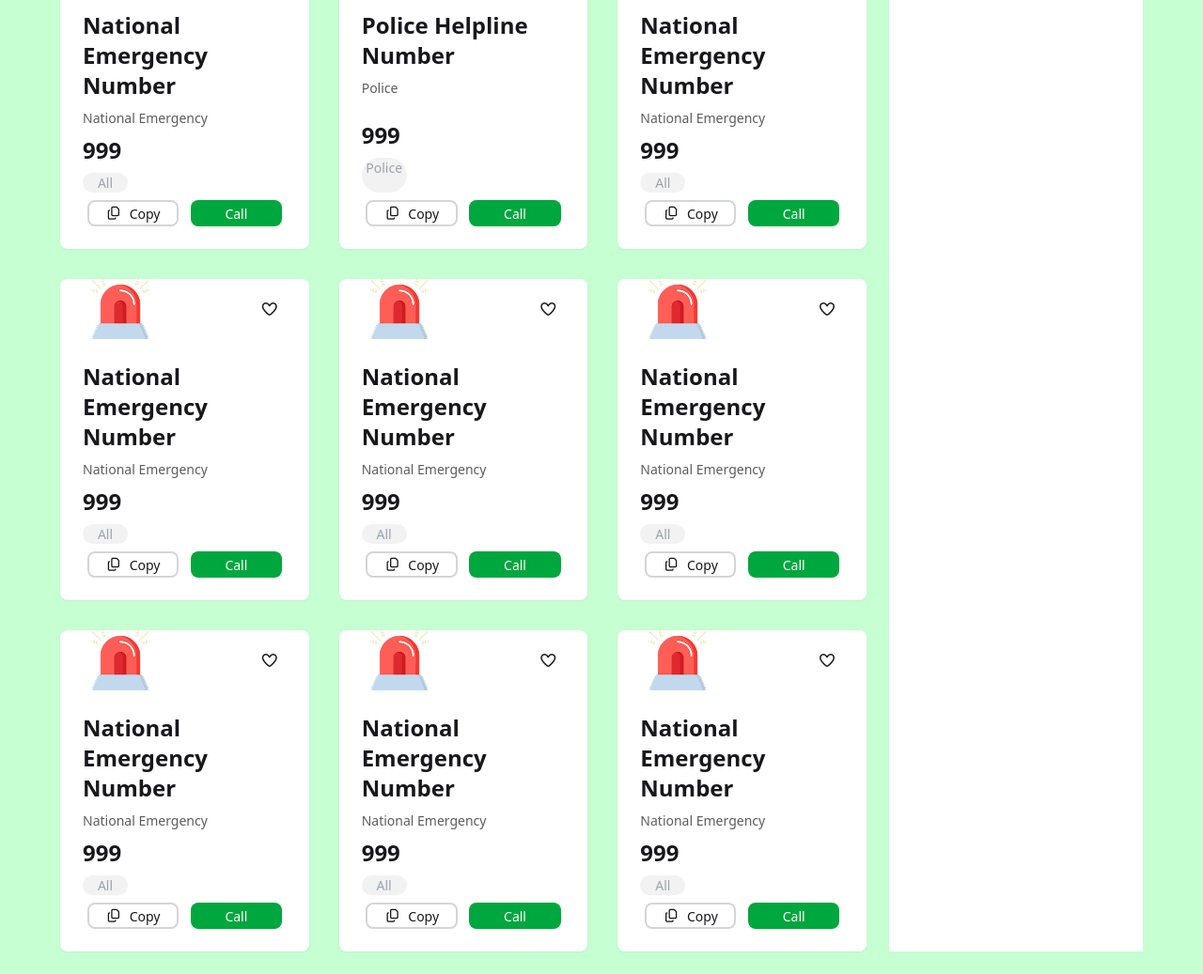
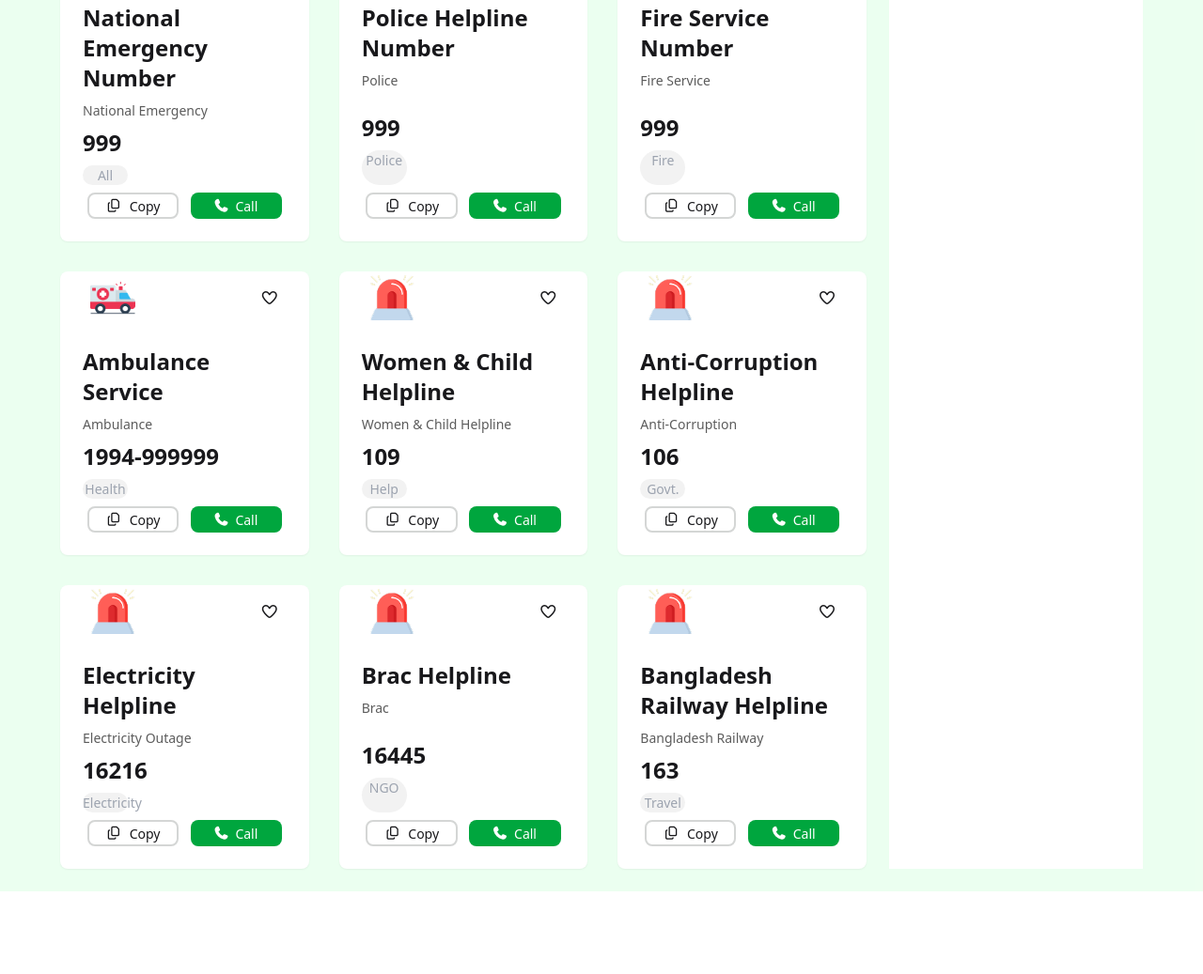
Before and after one commit to prchaity07/assignment-5, a plain HTML site: page index.html in a window 1280 px wide. Shown: the part 381-1418 px from the top of the page at 94% size. After the commit the page ends 1330 px from the top, so only its background shows below. Drawn offline with nearby package versions, Linux system fonts and the light colour scheme.

Commit message:
added some changes in html and css

```diff
--- a/index.html
+++ b/index.html
@@ -51,11 +51,11 @@
     </section>
 
         <!-- Helpline Section  -->
-    <section class=" bg-[#41FF6B]/30 w-12/12  mx-auto grid grid-cols-1   lg:grid-cols-12 gap-6 px-16 py-6 ">
+    <section class=" bg-[#41FF6B]/10 w-12/12  mx-auto grid grid-cols-1   lg:grid-cols-12 gap-6 px-16 py-6 ">
         <div id="card-container" class="order-2 lg:order-1 col-span-12 lg:col-span-9 grid md:grid-cols-2 lg:grid-cols-3 gap-8 ">
                 <div class="card service-card bg-base-100 w-full shadow-sm ">
             <figure class=" flex justify-between items-center gap-6 px-8">
-                <img src="./assets/emergency.png"/>
+                <img class="h-14 py-1" src="./assets/emergency.png"/>
                 <i class="heart-icon fa-regular fa-heart"></i>
             </figure>
             <div class="card-body mt-0 ">
@@ -65,13 +65,13 @@
                 <p class="bg-[#F2F2F2] text-gray-400 rounded-3xl w-12 text-center">All</p>
             <div class="copy-button card-actions justify-evenly">
                 <div class="copy-btn badge badge-outline w-[45%] border-2 border-[#D4D6D5] text-center py-3 "><i class=" fa-regular fa-copy"></i>Copy</div>
-                <div class="call-button badge badge-outline w-[45%] bg-[#00A63E] text-[#FFFFFF] rounded-lg px-[36px] py-[14px]">Call</div>
+                <div class="call-button badge badge-outline w-[45%] bg-[#00A63E] text-[#FFFFFF] rounded-lg px-[36px] py-[14px]"><i class="items-center fa-solid fa-phone"></i>Call</div>
             </div>
         </div>
                 </div>
                 <div class="card service-card bg-base-100 w-full shadow-sm ">
             <figure class=" flex justify-between items-center gap-6 px-8">
-                <img src="./assets/emergency.png"/>
+                <img class="h-14 py-1" src="./assets/police.png"/>
                 <i class="heart-icon fa-regular fa-heart"></i>
             </figure>
             <div class="card-body mt-0 ">
@@ -81,119 +81,119 @@
                 <p class="bg-[#F2F2F2] text-gray-400 rounded-3xl w-12 text-center">Police</p>
             <div class="copy-button card-actions justify-evenly">
                 <div class="copy-btn badge badge-outline w-[45%] border-2 border-[#D4D6D5] text-center py-3 "><i class=" fa-regular fa-copy"></i>Copy</div>
-                <div class="call-button badge badge-outline w-[45%] bg-[#00A63E] text-[#FFFFFF] rounded-lg px-[36px] py-[14px]">Call</div>
+                <div class="call-button badge badge-outline w-[45%] bg-[#00A63E] text-[#FFFFFF] rounded-lg px-[36px] py-[14px]"><i class="items-center fa-solid fa-phone"></i>Call</div>
             </div>
         </div>
                 </div>
                 <div class="card service-card bg-base-100 w-full shadow-sm ">
             <figure class=" flex justify-between items-center gap-6 px-8">
-                <img src="./assets/emergency.png"/>
+                <img class="h-14 py-1" src="./assets/fire-service.png"/>
                 <i class="heart-icon fa-regular fa-heart"></i>
             </figure>
             <div class="card-body mt-0 ">
-                <h2 class="card-title font-bold text-2xl">National Emergency Number</h2>
-                <p class="text-[#5C5C5C] service-name">National Emergency</p>
+                <h2 class="card-title font-bold text-2xl">Fire Service Number</h2>
+                <p class="text-[#5C5C5C] service-name">Fire Service</p>
                 <h2 class="font-bold text-2xl hotline-number">999</h2>
-                <p class="bg-[#F2F2F2] text-gray-400 rounded-3xl w-12 text-center">All</p>
+                <p class="bg-[#F2F2F2] text-gray-400 rounded-3xl w-12 text-center">Fire</p>
             <div class="copy-button card-actions justify-evenly">
                 <div class="copy-btn badge badge-outline w-[45%] border-2 border-[#D4D6D5] text-center py-3 "><i class=" fa-regular fa-copy"></i>Copy</div>
-                <div class="call-button badge badge-outline w-[45%] bg-[#00A63E] text-[#FFFFFF] rounded-lg px-[36px] py-[14px]">Call</div>
+                <div class="call-button badge badge-outline w-[45%] bg-[#00A63E] text-[#FFFFFF] rounded-lg px-[36px] py-[14px]"><i class="items-center fa-solid fa-phone"></i>Call</div>
             </div>
         </div>
                 </div>
                 <div class="card service-card bg-base-100 w-full shadow-sm ">
             <figure class=" flex justify-between items-center gap-6 px-8">
-                <img src="./assets/emergency.png"/>
+                <img class="h-14 py-1" src="./assets/ambulance.png"/>
                 <i class="heart-icon fa-regular fa-heart"></i>
             </figure>
             <div class="card-body mt-0 ">
-                <h2 class="card-title font-bold text-2xl">National Emergency Number</h2>
-                <p class="text-[#5C5C5C] service-name">National Emergency</p>
-                <h2 class="font-bold text-2xl hotline-number">999</h2>
-                <p class="bg-[#F2F2F2] text-gray-400 rounded-3xl w-12 text-center">All</p>
+                <h2 class="card-title font-bold text-2xl">Ambulance Service</h2>
+                <p class="text-[#5C5C5C] service-name">Ambulance</p>
+                <h2 class="font-bold text-2xl hotline-number">1994-999999</h2>
+                <p class="bg-[#F2F2F2] text-gray-400 rounded-3xl w-12 text-center">Health</p>
             <div class="copy-button card-actions justify-evenly">
                 <div class="copy-btn badge badge-outline w-[45%] border-2 border-[#D4D6D5] text-center py-3 "><i class=" fa-regular fa-copy"></i>Copy</div>
-                <div class="call-button badge badge-outline w-[45%] bg-[#00A63E] text-[#FFFFFF] rounded-lg px-[36px] py-[14px]">Call</div>
+                <div class="call-button badge badge-outline w-[45%] bg-[#00A63E] text-[#FFFFFF] rounded-lg px-[36px] py-[14px]"><i class="items-center fa-solid fa-phone"></i>Call</div>
             </div>
         </div>
                 </div>
                 <div class="card service-card bg-base-100 w-full shadow-sm ">
             <figure class=" flex justify-between items-center gap-6 px-8">
-                <img src="./assets/emergency.png"/>
+                <img class="h-14 py-1" src="./assets/emergency.png"/>
                 <i class="heart-icon fa-regular fa-heart"></i>
             </figure>
             <div class="card-body mt-0 ">
-                <h2 class="card-title font-bold text-2xl">National Emergency Number</h2>
-                <p class="text-[#5C5C5C] service-name">National Emergency</p>
-                <h2 class="font-bold text-2xl hotline-number">999</h2>
-                <p class="bg-[#F2F2F2] text-gray-400 rounded-3xl w-12 text-center">All</p>
+                <h2 class="card-title font-bold text-2xl">Women & Child Helpline</h2>
+                <p class="text-[#5C5C5C] service-name">Women & Child Helpline</p>
+                <h2 class="font-bold text-2xl hotline-number">109</h2>
+                <p class="bg-[#F2F2F2] text-gray-400 rounded-3xl w-12 text-center">Help</p>
             <div class="copy-button card-actions justify-evenly">
                 <div class="copy-btn badge badge-outline w-[45%] border-2 border-[#D4D6D5] text-center py-3 "><i class=" fa-regular fa-copy"></i>Copy</div>
-                <div class="call-button badge badge-outline w-[45%] bg-[#00A63E] text-[#FFFFFF] rounded-lg px-[36px] py-[14px]">Call</div>
+                <div class="call-button badge badge-outline w-[45%] bg-[#00A63E] text-[#FFFFFF] rounded-lg px-[36px] py-[14px]"><i class="items-center fa-solid fa-phone"></i>Call</div>
             </div>
         </div>
                 </div>
                 <div class="card service-card bg-base-100 w-full shadow-sm ">
             <figure class=" flex justify-between items-center gap-6 px-8">
-                <img src="./assets/emergency.png"/>
+                <img class="h-14 py-1" src="./assets/emergency.png"/>
                 <i class="heart-icon fa-regular fa-heart"></i>
             </figure>
             <div class="card-body mt-0 ">
-                <h2 class="card-title font-bold text-2xl">National Emergency Number</h2>
-                <p class="text-[#5C5C5C] service-name">National Emergency</p>
-                <h2 class="font-bold text-2xl hotline-number">999</h2>
-                <p class="bg-[#F2F2F2] text-gray-400 rounded-3xl w-12 text-center">All</p>
+                <h2 class="card-title font-bold text-2xl">Anti-Corruption Helpline</h2>
+                <p class="text-[#5C5C5C] service-name">Anti-Corruption</p>
+                <h2 class="font-bold text-2xl hotline-number">106</h2>
+                <p class="bg-[#F2F2F2] text-gray-400 rounded-3xl w-12 text-center">Govt.</p>
             <div class="copy-button card-actions justify-evenly">
                 <div class="copy-btn badge badge-outline w-[45%] border-2 border-[#D4D6D5] text-center py-3 "><i class=" fa-regular fa-copy"></i>Copy</div>
-                <div class="call-button badge badge-outline w-[45%] bg-[#00A63E] text-[#FFFFFF] rounded-lg px-[36px] py-[14px]">Call</div>
+                <div class="call-button badge badge-outline w-[45%] bg-[#00A63E] text-[#FFFFFF] rounded-lg px-[36px] py-[14px]"><i class="items-center fa-solid fa-phone"></i>Call</div>
             </div>
         </div>
                 </div>
                 <div class="card service-card bg-base-100 w-full shadow-sm ">
             <figure class=" flex justify-between items-center gap-6 px-8">
-                <img src="./assets/emergency.png"/>
+                <img class="h-14 py-1" src="./assets/emergency.png"/>
                 <i class="heart-icon fa-regular fa-heart"></i>
             </figure>
             <div class="card-body mt-0 ">
-                <h2 class="card-title font-bold text-2xl">National Emergency Number</h2>
-                <p class="text-[#5C5C5C] service-name">National Emergency</p>
-                <h2 class="font-bold text-2xl hotline-number">999</h2>
-                <p class="bg-[#F2F2F2] text-gray-400 rounded-3xl w-12 text-center">All</p>
+                <h2 class="card-title font-bold text-2xl">Electricity Helpline</h2>
+                <p class="text-[#5C5C5C] service-name">Electricity Outage</p>
+                <h2 class="font-bold text-2xl hotline-number">16216</h2>
+                <p class="bg-[#F2F2F2] text-gray-400 rounded-3xl w-12 text-center">Electricity</p>
             <div class="copy-button card-actions justify-evenly">
                 <div class="copy-btn badge badge-outline w-[45%] border-2 border-[#D4D6D5] text-center py-3 "><i class=" fa-regular fa-copy"></i>Copy</div>
-                <div class="call-button badge badge-outline w-[45%] bg-[#00A63E] text-[#FFFFFF] rounded-lg px-[36px] py-[14px]">Call</div>
+                <div class="call-button badge badge-outline w-[45%] bg-[#00A63E] text-[#FFFFFF] rounded-lg px-[36px] py-[14px]"><i class="items-center fa-solid fa-phone"></i>Call</div>
             </div>
         </div>
                 </div>
                 <div class="card service-card bg-base-100 w-full shadow-sm ">
             <figure class=" flex justify-between items-center gap-6 px-8">
-                <img src="./assets/emergency.png"/>
+                <img class="h-14 py-1" src="./assets/emergency.png"/>
                 <i class="heart-icon fa-regular fa-heart"></i>
             </figure>
             <div class="card-body mt-0 ">
-                <h2 class="card-title font-bold text-2xl">National Emergency Number</h2>
-                <p class="text-[#5C5C5C] service-name">National Emergency</p>
-                <h2 class="font-bold text-2xl hotline-number">999</h2>
-                <p class="bg-[#F2F2F2] text-gray-400 rounded-3xl w-12 text-center">All</p>
+                <h2 class="card-title font-bold text-2xl">Brac Helpline</h2>
+                <p class="text-[#5C5C5C] service-name">Brac</p>
+                <h2 class="font-bold text-2xl hotline-number">16445</h2>
+                <p class="bg-[#F2F2F2] text-gray-400 rounded-3xl w-12 text-center">NGO</p>
             <div class="copy-button card-actions justify-evenly">
                 <div class="copy-btn badge badge-outline w-[45%] border-2 border-[#D4D6D5] text-center py-3 "><i class=" fa-regular fa-copy"></i>Copy</div>
-                <div class="call-button badge badge-outline w-[45%] bg-[#00A63E] text-[#FFFFFF] rounded-lg px-[36px] py-[14px]">Call</div>
+                <div class="call-button badge badge-outline w-[45%] bg-[#00A63E] text-[#FFFFFF] rounded-lg px-[36px] py-[14px]"><i class="items-center fa-solid fa-phone"></i>Call</div>
             </div>
         </div>
                 </div>
                 <div class="card service-card bg-base-100 w-full shadow-sm ">
             <figure class=" flex justify-between items-center gap-6 px-8">
-                <img src="./assets/emergency.png"/>
+                <img class="h-14 py-1" src="./assets/emergency.png"/>
                 <i class="heart-icon fa-regular fa-heart"></i>
             </figure>
             <div class="card-body mt-0 ">
-                <h2 class="card-title font-bold text-2xl">National Emergency Number</h2>
-                <p class="text-[#5C5C5C] service-name">National Emergency</p>
-                <h2 class="font-bold text-2xl hotline-number">999</h2>
-                <p class="bg-[#F2F2F2] text-gray-400 rounded-3xl w-12 text-center">All</p>
+                <h2 class="card-title font-bold text-2xl">Bangladesh Railway Helpline </h2>
+                <p class="text-[#5C5C5C] service-name">Bangladesh Railway</p>
+                <h2 class="font-bold text-2xl hotline-number">163</h2>
+                <p class="bg-[#F2F2F2] text-gray-400 rounded-3xl w-12 text-center">Travel</p>
             <div class="copy-button card-actions justify-evenly">
                 <div class="copy-btn badge badge-outline w-[45%] border-2 border-[#D4D6D5] text-center py-3 "><i class=" fa-regular fa-copy"></i>Copy</div>
-                <div class="call-button badge badge-outline w-[45%] bg-[#00A63E] text-[#FFFFFF] rounded-lg px-[36px] py-[14px]">Call</div>
+                <div class="call-button badge badge-outline w-[45%] bg-[#00A63E] text-[#FFFFFF] rounded-lg px-[36px] py-[14px]"><i class="items-center fa-solid fa-phone"></i>Call</div>
             </div>
         </div>
                 </div>
```
